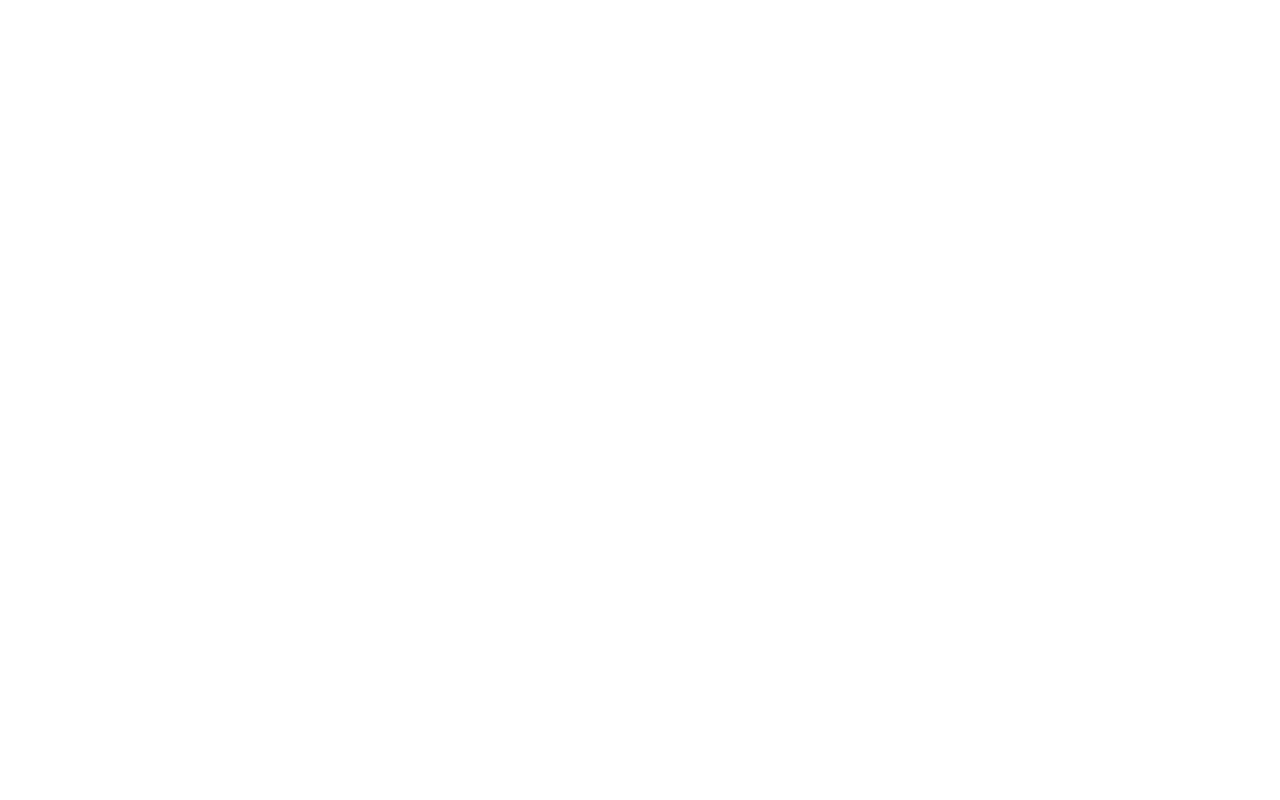
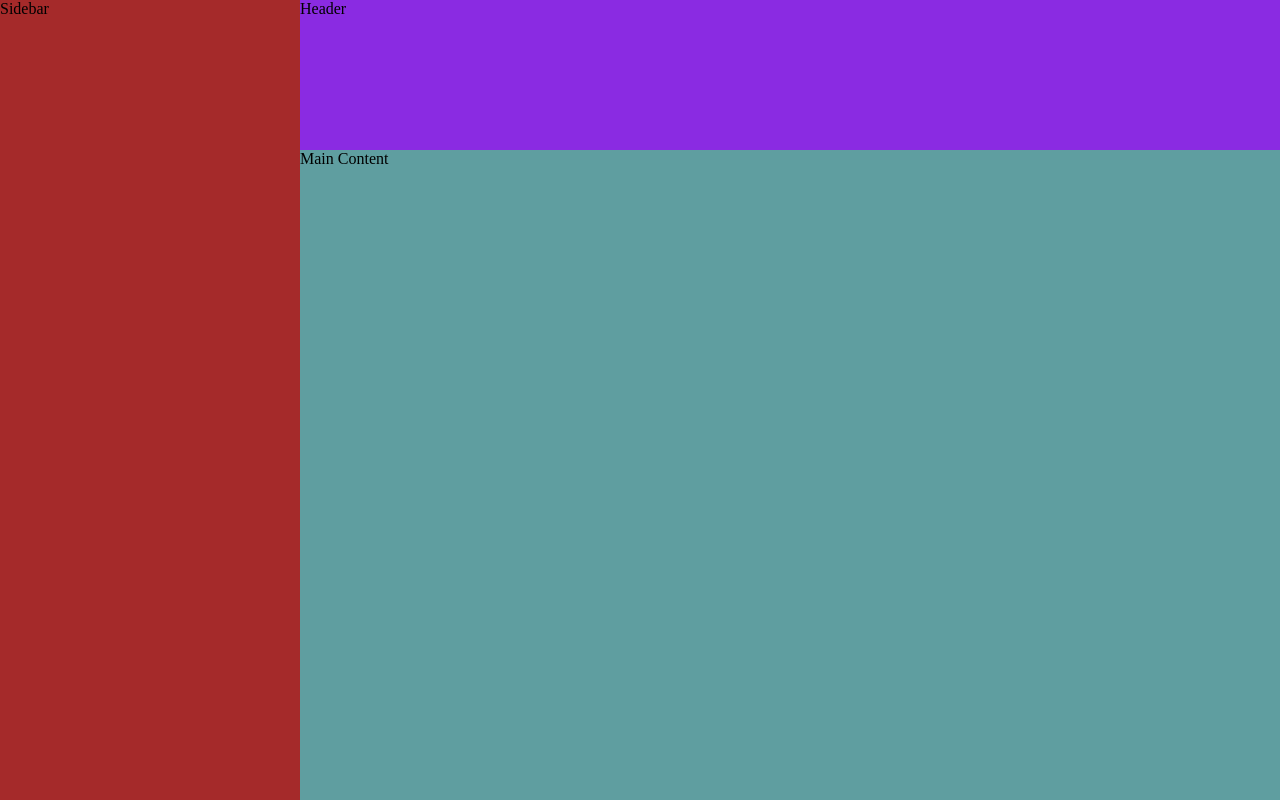
Before and after one commit to dillondipetrillo/admin-dashboard, a plain HTML site: page index.html in a window 1280 px wide. Drawn offline with Linux system fonts and the light colour scheme.

Commit message:
added initial markup and grid styles

```diff
--- a/index.html
+++ b/index.html
@@ -8,5 +8,13 @@
     <link rel="stylesheet" href="styles.css" />
     <script src="app.js" defer></script>
   </head>
-  <body></body>
+  <body>
+    <main>
+      <div class="container">
+        <header id="header">Header</header>
+        <section id="sidebar">Sidebar</section>
+        <section id="main-content">Main Content</section>
+      </div>
+    </main>
+  </body>
 </html>
--- a/styles.css
+++ b/styles.css
@@ -0,0 +1,32 @@
+* {
+  padding: 0;
+  margin: 0;
+  box-sizing: border-box;
+}
+
+html {
+  box-sizing: inherit;
+  font-size: 16px;
+}
+
+.container {
+  display: grid;
+  grid-template-columns: 300px 1fr;
+  grid-template-rows: 150px 1fr;
+  min-height: 100vh;
+}
+
+#header {
+  background-color: blueviolet;
+  grid-area: 1 / 2 / 2 / 3;
+}
+
+#sidebar {
+  background-color: brown;
+  grid-area: 1 / 1 / 3 / 2;
+}
+
+#main-content {
+  background-color: cadetblue;
+  grid-area: 2 / 2 / 3 / 3;
+}
```
